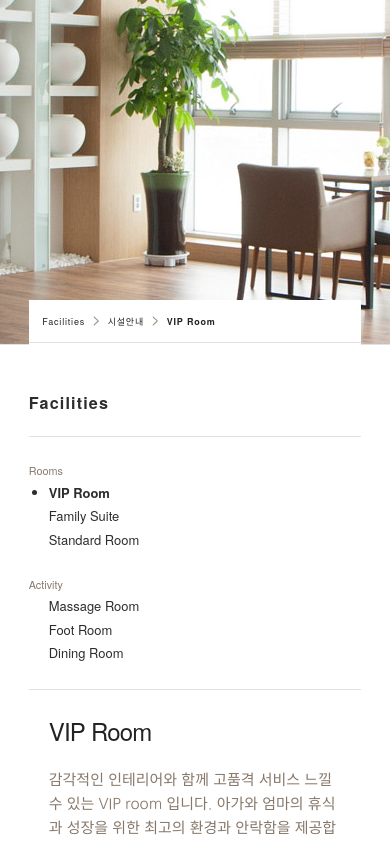
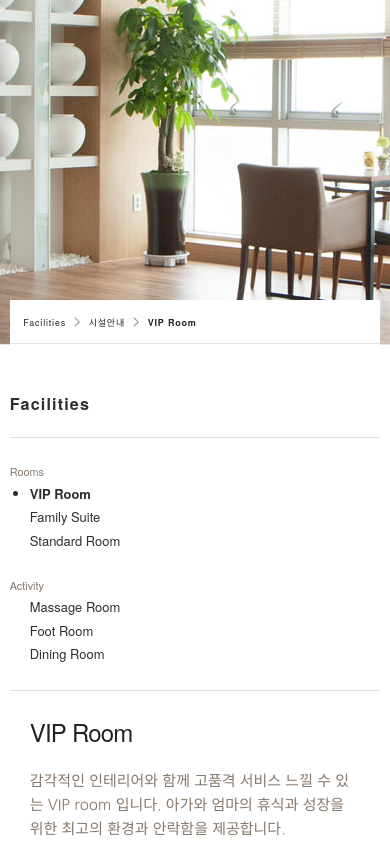
Before and after one commit to hkgit-web01/hkgit-web01, a website: page index.html in a window 390 px wide. Shown: the part 256-1100 px from the top of the page. Drawn offline with Linux system fonts and the light colour scheme.

```diff
--- a/css/magokbd.css
+++ b/css/magokbd.css
@@ -13,6 +13,7 @@
 
 .container {
 	max-width: 1280px;
+	padding:0;
 }
 
 /* HEADER */
@@ -205,8 +206,8 @@
 	margin-left:1.5em;
 	font-size:0.6em;
 	letter-spacing: 0.09em;
-	margin-top:5px;
-	margin-bottom:9px;
+	margin-top:6px;
+	margin-bottom:11px;
 }
 
 main .pwd .arrow{
```
